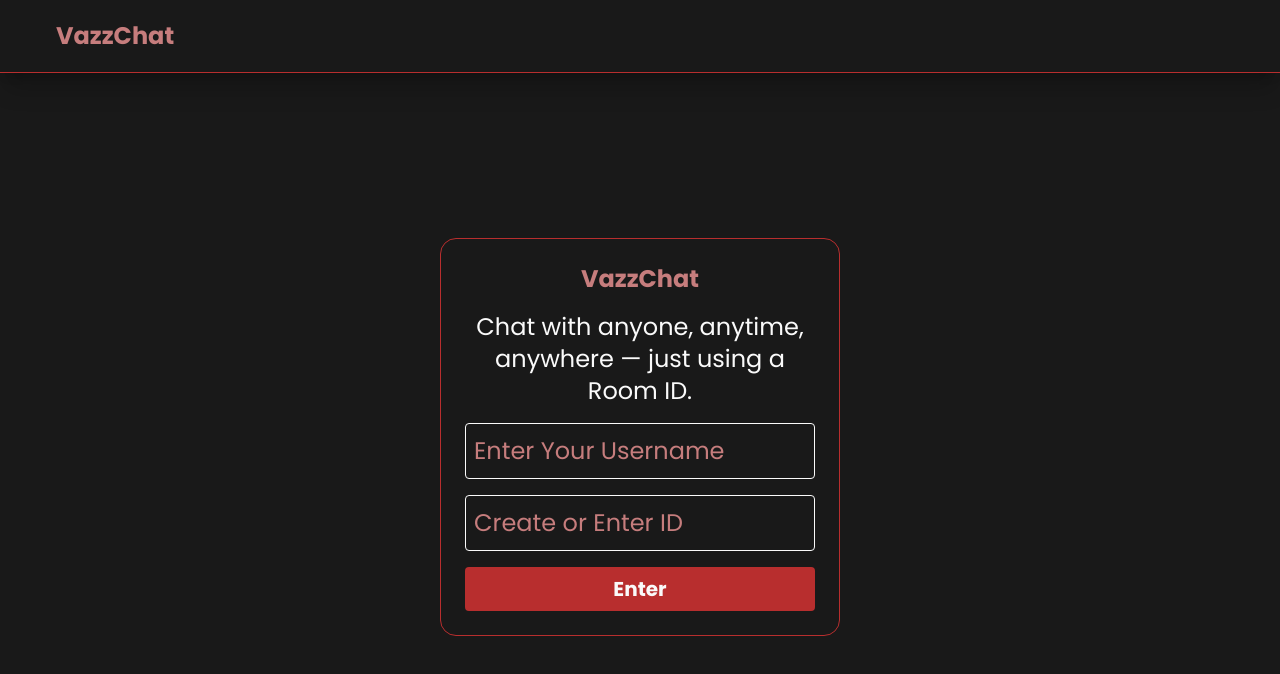
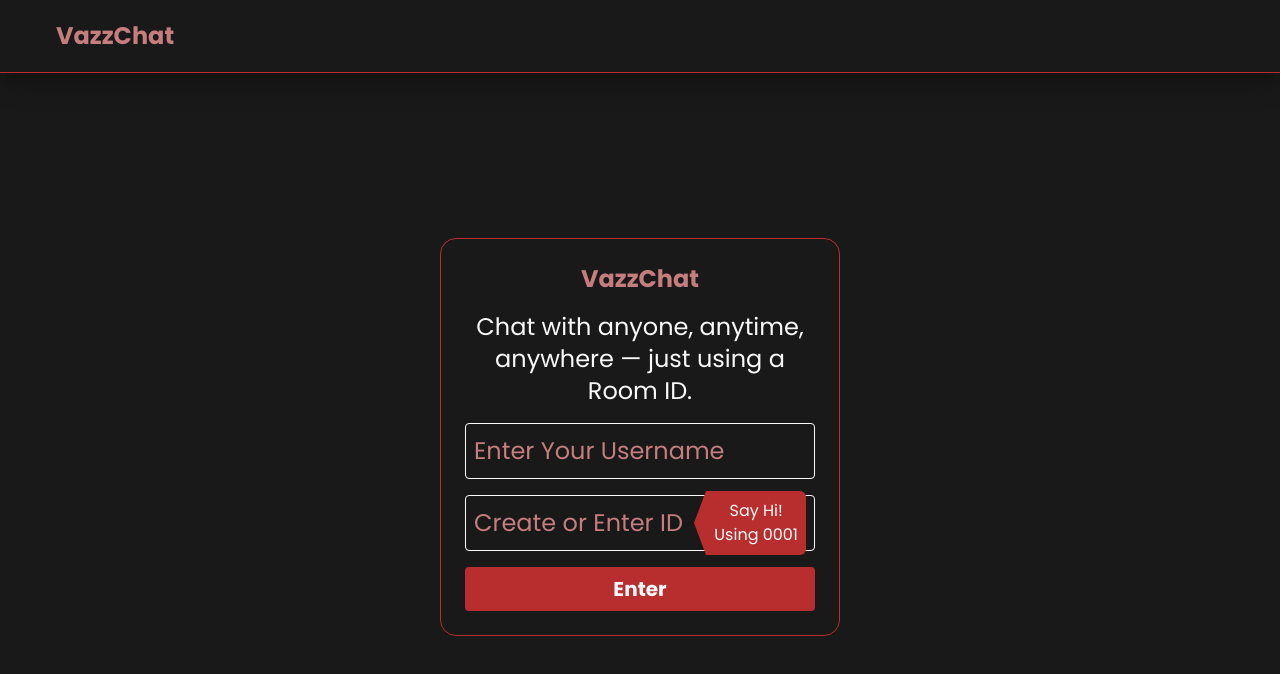
Before and after one commit to Ivaz7/typescript-tailwind-exercise, a React (Vite) app in the folder chat-room/: page / in a window 1280 px wide. Shown: the top 674 px of the page. Built offline with nearby package versions, Linux system fonts and the light colour scheme; no server answers.

Commit message:
adding say hi button for user

```diff
--- a/chat-room/src/page/homePage/inputHome/renderInput.scss
+++ b/chat-room/src/page/homePage/inputHome/renderInput.scss
@@ -0,0 +1,21 @@
+.btnComment {
+  &::before {
+    content: '';
+    position: absolute;
+    right: 100%;
+    top: 50%;
+    transform: translateY(-50%);
+    width: 0;
+    height: 0;
+    border-right: calc(var(--spacing) * 3) solid var(--red);
+    border-top: calc(var(--spacing) * 8) solid transparent;
+    border-bottom: calc(var(--spacing) * 8) solid transparent;
+    transition: all 0.15s ease-in-out;
+  }
+
+  &:hover {
+    &::before {
+      border-right: calc(var(--spacing) * 3) solid var(--lightRed);
+    }
+  }
+}
--- a/chat-room/src/page/homePage/inputHome/renderInput.tsx
+++ b/chat-room/src/page/homePage/inputHome/renderInput.tsx
@@ -1,6 +1,8 @@
 import { useEffect, useRef, useState } from "react";
 import { useAppDispatch, useAppSelector } from "../../../hooks/typedRedux";
 import { setIdRoom, setUserName } from "../../../service/userData";
+import { motion } from "framer-motion";
+import './renderInput.scss';
 
 const RenderInput = () => {
   const userData = useAppSelector((state) => state.userDataSlice);
@@ -10,6 +12,23 @@ const RenderInput = () => {
   const [clicked, setCliked] = useState<boolean[]>([false, false]);
   const inputRef = useRef<(HTMLInputElement | null)[]>([null, null]);
   const containerRef = useRef<(HTMLDivElement | null)[]>([null, null]);
+  const [showSayHi, setShowSayHi] = useState(false);
+
+  useEffect(() => {
+    setCliked([
+      userName !== "",
+      idRoom !== ""
+    ]);
+    // eslint-disable-next-line react-hooks/exhaustive-deps
+  }, []);
+
+  useEffect(() => {
+    const timer = setTimeout(() => {
+      setShowSayHi(true);
+    }, 3000);
+
+    return () => clearTimeout(timer);
+  }, []);
 
   useEffect(() => {
     const handleClickOutside = (e: MouseEvent) => {
@@ -69,12 +88,7 @@ const RenderInput = () => {
   const handleFocus = (inx: number) => {
     setCliked(prev => {
       const updated = [...prev];
-      if (inx === 0) {
-        updated[0] = true;
-      } else {
-        updated[1] = true;
-      }
-
+      updated[inx] = true;
       return updated;
     });
   };
@@ -87,7 +101,6 @@ const RenderInput = () => {
       } else if (inx === 0 && userName === "") {
         updated[0] = false;
       }
-
       return updated;
     });
   };
@@ -98,7 +111,7 @@ const RenderInput = () => {
         key={inx}
         ref={(el) => {containerRef.current[inx] = el}}
         onClick={() => handleClick(inx)}
-        className={`${clicked[inx] ? "outline-2 outline-offset-2" : ""} h-12 sm:h-13 md:h-14 relative flex flex-col justify-end gap-2 border border-solid rounded-sm cursor-text`}
+        className={`${clicked[inx] ? "outline-2 outline-offset-2" : ""} relative h-12 sm:h-13 md:h-14 relative flex flex-col justify-end gap-2 border border-solid rounded-sm cursor-text`}
         style={{ borderColor: "var(--white)", outlineColor: "var(--pink)" }}
       >
         <p
@@ -123,6 +136,19 @@ const RenderInput = () => {
           className='w-full py-1 px-2 focus:outline-none'
           type="text"
         />
+
+        {inx === 1 && showSayHi &&
+          <motion.button
+            initial={{ scale: 0.8, rotate: 270 }}
+            animate={{ scale: 1, rotate: 0 }}
+            transition={{ duration: 0.15, ease: "easeInOut" }}
+            className="btnComment absolute right-2 cursor-pointer top-1/2 -translate-y-1/2 duration-150 ease-in-out [background-color:var(--red)] hover:[background-color:var(--lightRed)] p-2 rounded-md rounded-l-none"
+            onClick={() => dispatch(setIdRoom("0001"))}
+          >
+            <p>Say Hi!</p>
+            <p>Using 0001</p>
+          </motion.button>
+        }
       </div>
     )
   })
```
